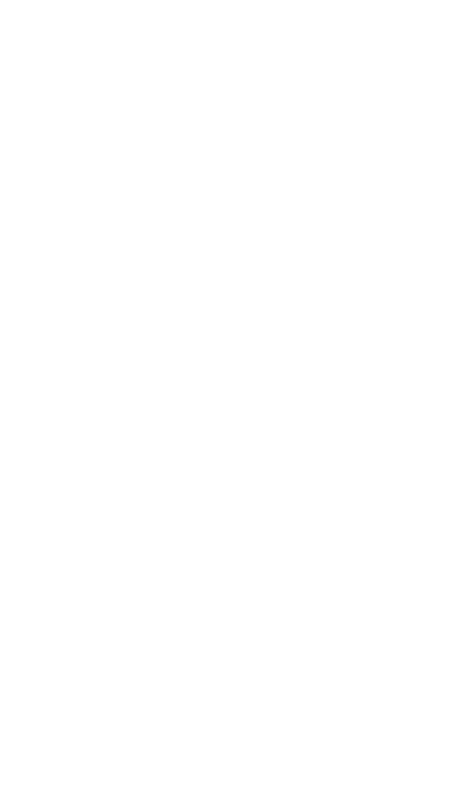
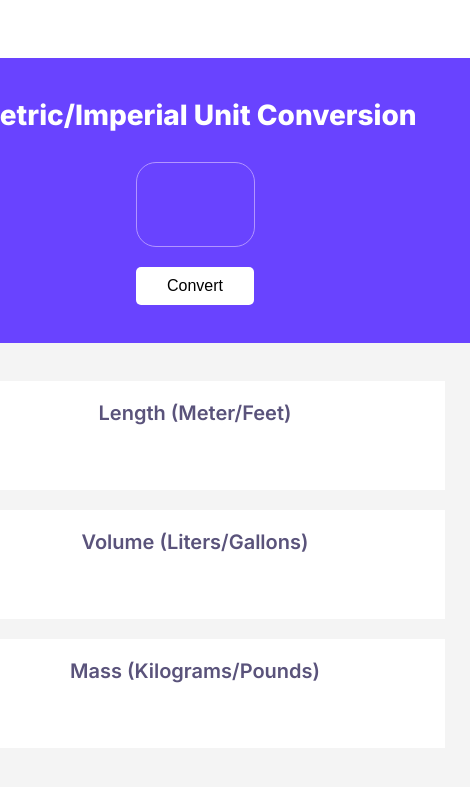
Before and after one commit to jjurelvalenzuela/unit-conversion, a plain HTML site: page index.html in a window 390 px wide. Shown: the whole page, 470 px wide, since content can reach past the window. Drawn offline with Linux system fonts and the light colour scheme.

Commit message:
Finish product of unit conversion
Only works on Desktop and it is not mobile friendly as of now.
Website is not available for other screen sizes.

```diff
--- a/index.html
+++ b/index.html
@@ -3,10 +3,40 @@
   <head>
     <meta charset="UTF-8" />
     <meta name="viewport" content="width=device-width, initial-scale=1.0" />
+    <link rel="preconnect" href="https://fonts.googleapis.com" />
+    <link rel="preconnect" href="https://fonts.gstatic.com" crossorigin />
+    <link
+      href="https://fonts.googleapis.com/css2?family=Inter:ital,opsz,wght@0,14..32,100..900;1,14..32,100..900&display=swap"
+      rel="stylesheet"
+    />
     <link rel="stylesheet" href="styles.css" />
     <title>Unit Conversion</title>
   </head>
   <body>
+    <div class="main-wrapper">
+      <section class="main-section">
+        <h1 class="main-header">Metric/Imperial Unit Conversion</h1>
+        <div class="convert-wrapper">
+          <input id="input-el" type="number" />
+          <button id="convert-btn">Convert</button>
+        </div>
+      </section>
+      <section class="result-section">
+        <div class="result-wrapper">
+          <h3 class="result-header">Length (Meter/Feet)</h3>
+          <p id="length-result" class="result-p"></p>
+        </div>
+        <div class="result-wrapper">
+          <h3 class="result-header">Volume (Liters/Gallons)</h3>
+          <p id="volume-result" class="result-p"></p>
+        </div>
+        <div class="result-wrapper">
+          <h3 class="result-header">Mass (Kilograms/Pounds)</h3>
+          <p id="mass-result" class="result-p"></p>
+        </div>
+      </section>
+    </div>
+
     <script src="index.js"></script>
   </body>
 </html>
--- a/index.js
+++ b/index.js
@@ -0,0 +1,36 @@
+/*
+1 meter = 3.281 feet
+1 liter = 0.264 gallon
+1 kilogram = 2.204 pound
+*/
+
+const convertBtn = document.querySelector("#convert-btn");
+const inputEl = document.querySelector("#input-el");
+const lengthResult = document.querySelector("#length-result");
+const volumeResult = document.querySelector("#volume-result");
+const massResult = document.querySelector("#mass-result");
+
+convertBtn.addEventListener("click", function () {
+  const input = inputEl.value;
+
+  if (isNaN(input) || input <= 0) {
+    alert("Please enter a valid number greater than 0");
+    return;
+  }
+  const result = convertAll(input);
+
+  lengthResult.textContent = `${input} meters = ${result.feet} feet | ${input} feet = ${result.meters} meters`;
+  volumeResult.textContent = `${input} liters = ${result.gallons} gallons | ${input} gallons = ${result.liters} liters`;
+  massResult.textContent = `${input} kilos = ${result.pounds} pounds | ${input} pounds = ${result.kilos} kilos`;
+});
+
+function convertAll(input) {
+  return {
+    meters: (input / 3.281).toFixed(3),
+    feet: (input * 3.281).toFixed(3),
+    liters: (input / 0.264).toFixed(3),
+    gallons: (input * 0.264).toFixed(3),
+    kilos: (input / 2.204).toFixed(3),
+    pounds: (input * 2.204).toFixed(3),
+  };
+}
--- a/styles.css
+++ b/styles.css
@@ -0,0 +1,109 @@
+/*
+Colors
+
+main-bg: #6943FF
+section-bg: #F4F4F4
+font: #FFFFFF
+border-color: #B295FF
+font-section: #5A537B
+p-font: #353535
+*/
+* {
+  margin: 0;
+}
+
+input[type="number"]::-webkit-inner-spin-button,
+input[type="number"]::-webkit-outer-spin-button {
+  -webkit-appearance: none;
+  -moz-appearance: none;
+  appearance: none;
+  margin: 0;
+}
+
+input,
+button {
+  display: block;
+}
+
+body {
+  font-family: "Inter", sans-serif;
+  text-align: center;
+  box-sizing: border-box;
+}
+.main-wrapper {
+  display: flex;
+  height: 100vh;
+  flex-direction: column;
+  justify-content: center;
+  align-items: center;
+}
+
+.convert-wrapper {
+  display: flex;
+  flex-direction: column;
+  justify-content: center;
+  align-items: center;
+}
+.main-section {
+  background-color: #6943ff;
+  height: 285px;
+  width: 550px;
+  color: #ffffff;
+}
+
+.main-header {
+  font-weight: 800;
+  font-size: 1.75rem;
+  padding: 40px 0 30px 0;
+}
+
+#input-el {
+  width: 117px;
+  height: 83px;
+  padding: 0;
+  margin: 0 0 20px 0;
+  border: 1px solid #b295ff;
+  background-color: #6943ff;
+  border-radius: 20px;
+  font-size: 3.625rem;
+  font-weight: 800;
+  color: inherit;
+  text-align: center;
+}
+
+#convert-btn {
+  border: none;
+  border-radius: 5px;
+  background-color: #ffffff;
+  font-size: 1rem;
+  padding: 10px 31px;
+}
+
+.result-section {
+  width: 550px;
+  height: 444px;
+  background-color: #f4f4f4;
+  display: flex;
+  flex-direction: column;
+  justify-content: center;
+  align-items: center;
+  gap: 20px;
+}
+
+.result-wrapper {
+  width: 500px;
+  height: 109px;
+  background-color: #ffffff;
+}
+
+.result-header {
+  font-size: 1.25rem;
+  color: #5a537b;
+  font-weight: 600;
+  padding: 20px 0 0 0;
+}
+
+.result-p {
+  color: #353535;
+  padding: 15px 0 0 0;
+}
```
